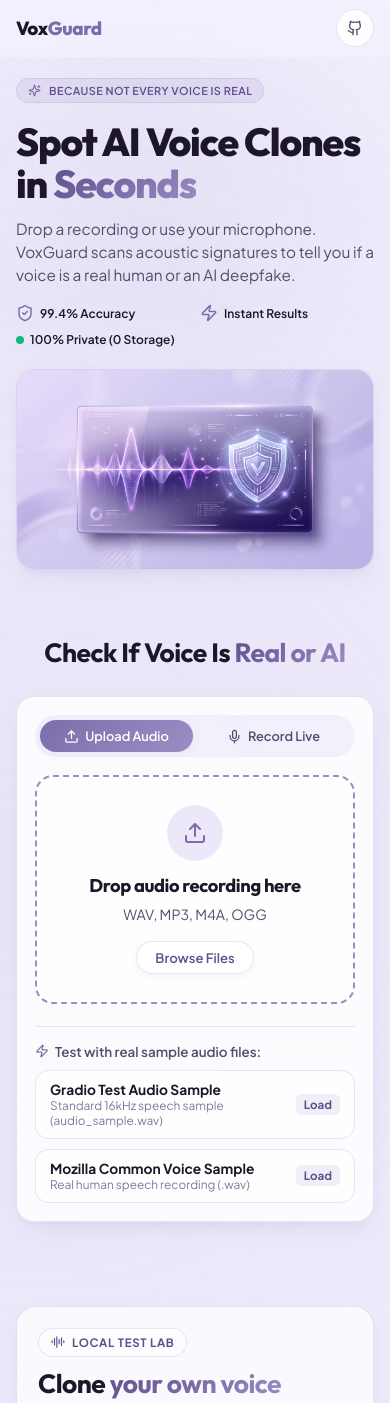
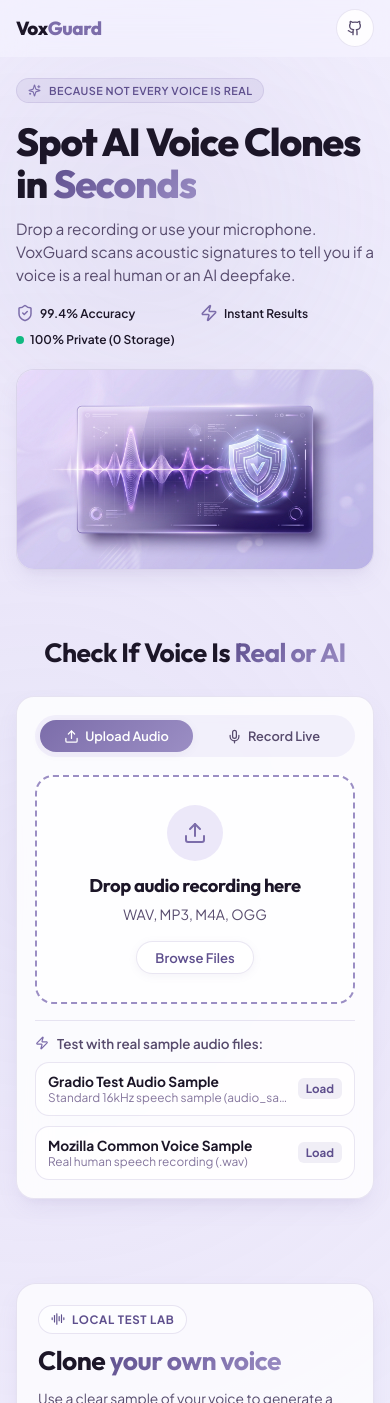
Before and after one commit to open-filer/voxGuard, a React (Vite) app: page / in a window 390 px wide. Shown: the top 1403 px of the page. Built offline with nearby package versions, Linux system fonts and the light colour scheme; the HTML template or start-up script is replaced by a standard one.

Commit message:
Fix clone recorder and mobile test layout

```diff
--- a/src/components/AudioDetector.jsx
+++ b/src/components/AudioDetector.jsx
@@ -647,6 +647,7 @@ export default function AudioDetector() {
 
           {/* REAL AUDIO SAMPLES (NO SYNTHETIC WAVES) */}
           <div
+            className="detector-samples"
             style={{
               marginTop: '22px',
               paddingTop: '16px',
@@ -654,6 +655,7 @@ export default function AudioDetector() {
             }}
           >
             <div
+              className="detector-samples-grid"
               style={{
                 display: 'flex',
                 alignItems: 'center',
@@ -678,6 +680,7 @@ export default function AudioDetector() {
               {PRESET_SAMPLES.map((sample) => (
                 <div
                   key={sample.id}
+                  className="detector-sample-card"
                   onClick={() => !loadingSample && handleSelectSample(sample)}
                   style={{
                     padding: '10px 14px',
--- a/src/components/VoiceClone.jsx
+++ b/src/components/VoiceClone.jsx
@@ -94,7 +94,6 @@ export default function VoiceClone() {
     try {
       const stream = await navigator.mediaDevices.getUserMedia({ audio: true });
       const recorder = new MediaRecorder(stream);
-      recorder.stream = stream;
       const context = new (window.AudioContext || window.webkitAudioContext)();
       recorderRef.current = recorder;
       recordingContextRef.current = context;
@@ -123,7 +122,11 @@ export default function VoiceClone() {
       setIsRecording(true);
       timerRef.current = setInterval(() => setRecordSeconds((seconds) => seconds + 1), 1000);
     } catch (err) {
-      setError('Microphone access was denied or is unavailable in this browser.');
+      console.error('Voice reference microphone error:', err);
+      const message = err?.name === 'NotAllowedError'
+        ? 'Microphone permission was denied. Enable it in your browser settings and try again.'
+        : 'Your browser could not start the microphone. Try recording with the main voice checker or upload an audio file.';
+      setError(message);
     }
   };
 
--- a/src/index.css
+++ b/src/index.css
@@ -354,11 +354,14 @@ button {
   }
 
   .detector-tabs {
+    width: 100%;
+    max-width: 340px;
     gap: 4px !important;
     margin-bottom: 18px !important;
   }
 
   .detector-tabs > button {
+    min-width: 0;
     gap: 6px !important;
     padding: 8px 9px !important;
     font-size: 0.8rem !important;
@@ -378,6 +381,45 @@ button {
 
   .detector-file-panel audio {
     margin-bottom: 0;
+  }
+
+  .detector-file-panel > div:first-child > div:first-child {
+    min-width: 0;
+  }
+
+  .detector-file-panel > div:first-child > div:first-child > div:last-child {
+    min-width: 0;
+  }
+
+  .detector-file-panel > div:first-child > div:first-child > div:last-child > div:first-child {
+    overflow: hidden;
+    text-overflow: ellipsis;
+    white-space: nowrap;
+  }
+
+  .detector-samples {
+    margin-top: 16px !important;
+    padding-top: 14px !important;
+  }
+
+  .detector-samples-grid {
+    grid-template-columns: 1fr !important;
+    gap: 8px !important;
+  }
+
+  .detector-sample-card {
+    min-width: 0;
+    padding: 10px 12px !important;
+  }
+
+  .detector-sample-card > div:first-child {
+    min-width: 0;
+  }
+
+  .detector-sample-card > div:first-child > div {
+    overflow: hidden;
+    text-overflow: ellipsis;
+    white-space: nowrap;
   }
 
   .detector-section .glass-card:hover {
```
